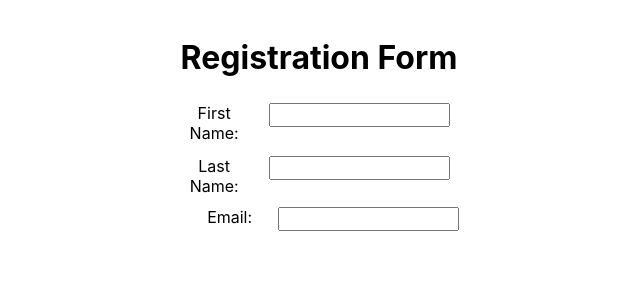
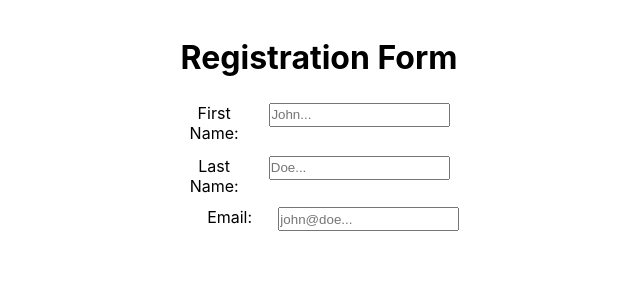
Before and after one commit to DiegoVargasM/react_form_validation_use_reducer, a React (Create React App) app: page / in a window 1280 px wide. Shown: the top 300 px of the page, without its empty margins (321-961 px from the left). Built offline with nearby package versions, Linux system fonts and the light colour scheme.

Commit message:
format code

```diff
--- a/src/App.js
+++ b/src/App.js
@@ -1,28 +1,48 @@
-import './App.css';
-import { useState } from 'react';
+import "./App.css";
+import { useState } from "react";
 
 function App() {
-
+  const [firstName, setFirstName] = useState("");
+  const [lastName, setLastName] = useState("");
+  const [email, setEmail] = useState("");
   return (
     <div className="App">
-      <h1 className='text-center text-3xl font-semibold mt-2 py-4'>Registration Form</h1>
+      <h1 className="text-center text-3xl font-semibold mt-2 py-4">
+        Registration Form
+      </h1>
       <form>
-
         <div>
           <label htmlFor="firstName">First Name:</label>
-          <input type="text" name='firstName' />
+          <input
+            type="text"
+            name="firstName"
+            placeholder="John..."
+            value={firstName}
+            onChange={(e) => setFirstName(e.target.value)}
+          />
         </div>
 
         <div>
           <label htmlFor="lastName">Last Name:</label>
-          <input type="text" name='lastName' />
+          <input
+            type="text"
+            name="lastName"
+            placeholder="Doe..."
+            value={lastName}
+            onChange={(e) => setLastName(e.target.value)}
+          />
         </div>
 
         <div>
           <label htmlFor="email">Email:</label>
-          <input type="text" name='email' />
+          <input
+            type="text"
+            name="email"
+            placeholder="john@doe..."
+            value={email}
+            onChange={(e) => setEmail(e.target.value)}
+          />
         </div>
-
       </form>
     </div>
   );
```
